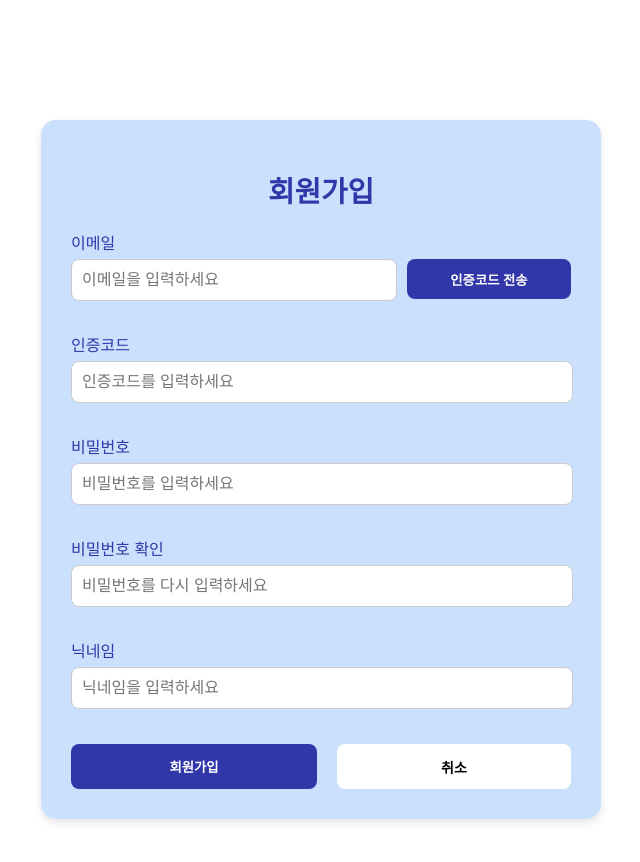
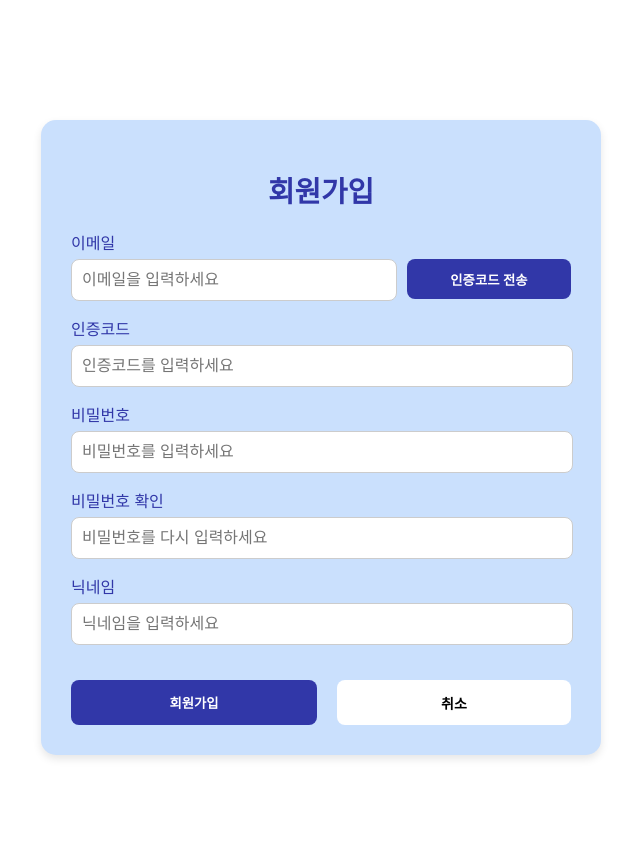
Before and after one commit to hgb926/asset-management, a React (Create React App) app: page /signup in a window 1280 px wide. Shown: the top 862 px of the page, without its empty margins (319-959 px from the left). Built offline with nearby package versions, Linux system fonts and the light colour scheme.

Commit message:
[Design] 회원가입 Form 3차 디자인
input, span 사이의 여백 조정

```diff
--- a/src/components/auth/signup/SignUp.js
+++ b/src/components/auth/signup/SignUp.js
@@ -7,18 +7,18 @@ const SignUp = () => {
         <div className={styles.wrap}>
             <h1 className={styles.h1}>회원가입</h1>
             <div className={styles.inputWrap}>
-                <p className={styles.text}>이메일</p>
+                <span className={styles.text}>이메일</span>
                 <div className={styles.emailVerification}>
                     <input className={styles.input} type="email" placeholder="이메일을 입력하세요" />
                     <button className={styles.button}>인증코드 전송</button>
                 </div>
-                <p className={styles.text}>인증코드</p>
+                <span className={styles.text}>인증코드</span>
                 <input className={styles.input} type="text" placeholder="인증코드를 입력하세요" />
-                <p className={styles.text}>비밀번호</p>
+                <span className={styles.text}>비밀번호</span>
                 <input className={styles.input} type="password" placeholder="비밀번호를 입력하세요" />
-                <p className={styles.text}>비밀번호 확인</p>
+                <span className={styles.text}>비밀번호 확인</span>
                 <input className={styles.input} type="password" placeholder="비밀번호를 다시 입력하세요" />
-                <p className={styles.text}>닉네임</p>
+                <span className={styles.text}>닉네임</span>
                 <input className={styles.input} type="text" placeholder="닉네임을 입력하세요" />
             </div>
             <div className={styles.flex}>
--- a/src/styles/auth/SignUp.module.scss
+++ b/src/styles/auth/SignUp.module.scss
@@ -47,6 +47,7 @@
         cursor: pointer;
         border: none;
         transition: 0.3s;
+        margin-top: 5px;
 
         &:hover {
           background-color: #5561d3;
@@ -62,6 +63,7 @@
       margin-bottom: 15px;
       padding: 0 10px;
       font-size: 1rem;
+      margin-top: 5px;
     }
   }
 
```
